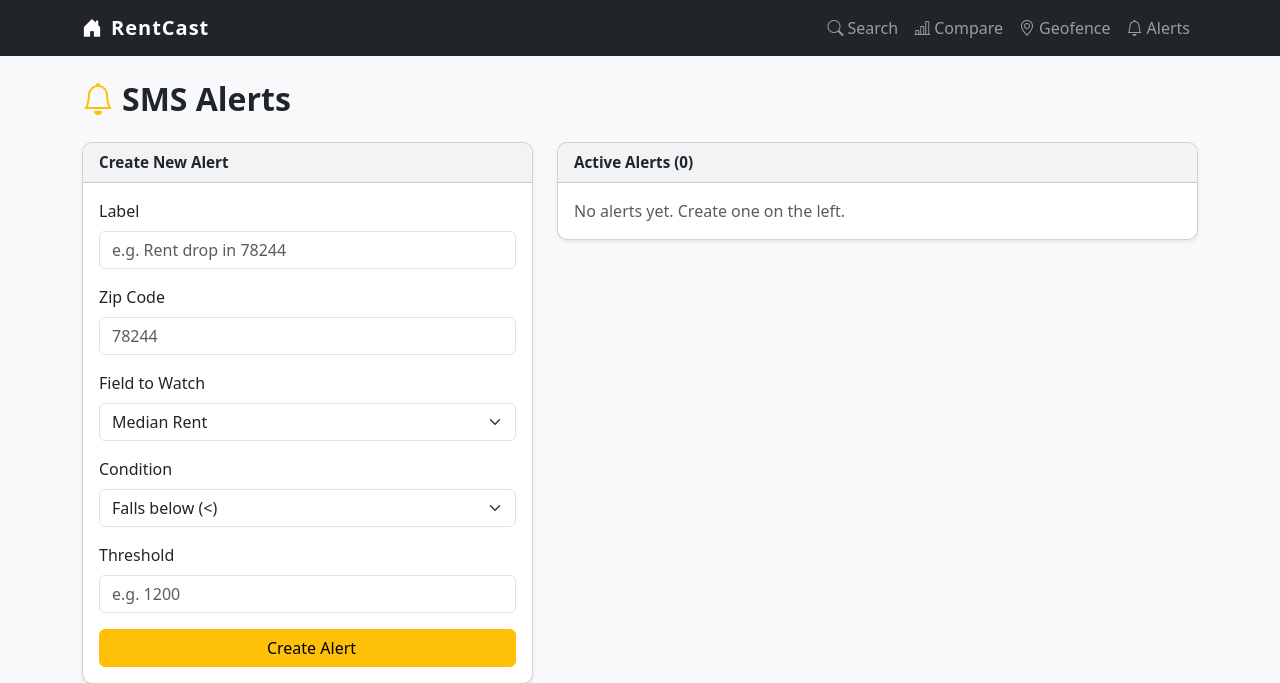
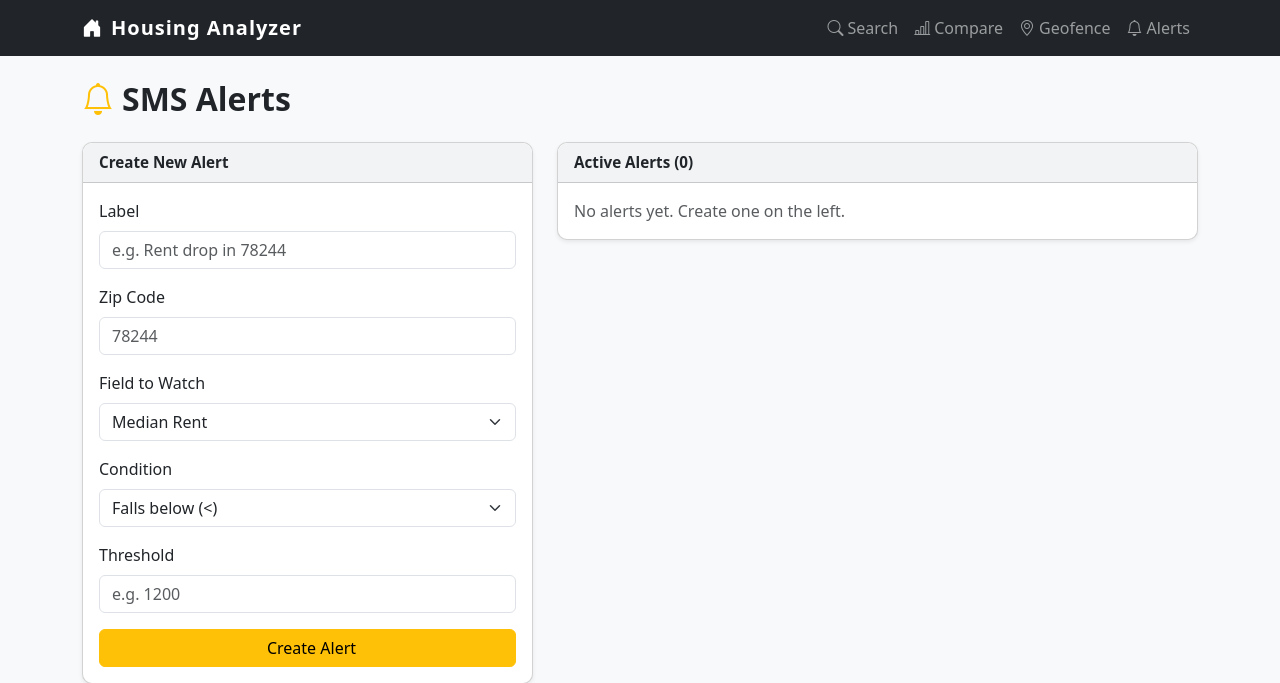
Before and after one commit to iampossiblyatwork/housing-analyzer, a Flask app: page /alerts in a window 1280 px wide. Shown: the top 683 px of the page. Run offline with Flask 3, Linux system fonts and the light colour scheme.

Commit message:
Rename project to Housing Analyzer
- Rename rentcast.py → housing_api.py; update all imports
- Replace RentCast branding in templates and alerts SMS

Co-Authored-By: Claude Sonnet 4.6 <noreply@anthropic.com>

```diff
--- a/alerts.py
+++ b/alerts.py
@@ -73,7 +73,7 @@ def evaluate_alert(alert, market_data):
 
 
 def check_and_notify(market_data, zip_code):
-    import rentcast as rc
+    import housing_api as rc
     alerts = load_alerts()
     triggered = []
 
@@ -83,7 +83,7 @@ def check_and_notify(market_data, zip_code):
         fired, current_value = evaluate_alert(alert, market_data)
         if fired:
             msg = (
-                f"RentCast Alert [{zip_code}]: {alert['label']}\n"
+                f"Housing Analyzer Alert [{zip_code}]: {alert['label']}\n"
                 f"{alert['field']} is {current_value:,.0f} "
                 f"({alert['operator']} {float(alert['threshold']):,.0f})"
             )
--- a/app.py
+++ b/app.py
@@ -1,5 +1,5 @@
 from flask import Flask, render_template, request, redirect, url_for, jsonify
-import rentcast
+import housing_api
 import alerts as alert_mgr
 
 app = Flask(__name__)
@@ -22,7 +22,7 @@ def market():
         return redirect(url_for("index"))
 
     try:
-        data = rentcast.get_market_stats(zip_code, history_range=history_range)
+        data = housing_api.get_market_stats(zip_code, history_range=history_range)
     except Exception as e:
         return render_template("error.html", message=str(e))
 
@@ -62,15 +62,15 @@ def property_lookup():
         return render_template("property.html", address=None, data=None)
 
     try:
-        props   = rentcast.get_properties(address=address, limit=1)
+        props   = housing_api.get_properties(address=address, limit=1)
         rent_est = None
         sale_est = None
         try:
-            rent_est = rentcast.get_rent_estimate(address=address)
+            rent_est = housing_api.get_rent_estimate(address=address)
         except Exception:
             pass
         try:
-            sale_est = rentcast.get_sale_estimate(address=address)
+            sale_est = housing_api.get_sale_estimate(address=address)
         except Exception:
             pass
     except Exception as e:
@@ -96,8 +96,8 @@ def compare():
         return render_template("compare.html", zip1=None, zip2=None, d1=None, d2=None)
 
     try:
-        d1 = rentcast.get_market_stats(zip1)
-        d2 = rentcast.get_market_stats(zip2)
+        d1 = housing_api.get_market_stats(zip1)
+        d2 = housing_api.get_market_stats(zip2)
     except Exception as e:
         return render_template("error.html", message=str(e))
 
@@ -120,7 +120,7 @@ def geofence():
         kwargs = {}
         if prop_type:
             kwargs["propertyType"] = prop_type
-        results = rentcast.search_by_geofence(float(lat), float(lng), float(radius), **kwargs)
+        results = housing_api.search_by_geofence(float(lat), float(lng), float(radius), **kwargs)
     except Exception as e:
         return render_template("error.html", message=str(e))
 
--- a/templates/base.html
+++ b/templates/base.html
@@ -3,7 +3,7 @@
 <head>
   <meta charset="UTF-8">
   <meta name="viewport" content="width=device-width, initial-scale=1">
-  <title>{% block title %}RentCast Analyzer{% endblock %}</title>
+  <title>{% block title %}Housing Analyzer{% endblock %}</title>
   <link href="https://cdn.jsdelivr.net/npm/bootstrap@5.3.3/dist/css/bootstrap.min.css" rel="stylesheet">
   <link href="https://cdn.jsdelivr.net/npm/bootstrap-icons@1.11.3/font/bootstrap-icons.css" rel="stylesheet">
   <link rel="stylesheet" href="https://unpkg.com/leaflet@1.9.4/dist/leaflet.css">
@@ -13,7 +13,7 @@
 
 <nav class="navbar navbar-expand-lg navbar-dark bg-dark">
   <div class="container">
-    <a class="navbar-brand fw-bold" href="/"><i class="bi bi-house-door-fill me-2"></i>RentCast</a>
+    <a class="navbar-brand fw-bold" href="/"><i class="bi bi-house-door-fill me-2"></i>Housing Analyzer</a>
     <button class="navbar-toggler" type="button" data-bs-toggle="collapse" data-bs-target="#nav">
       <span class="navbar-toggler-icon"></span>
     </button>
--- a/templates/index.html
+++ b/templates/index.html
@@ -1,11 +1,11 @@
 {% extends "base.html" %}
-{% block title %}RentCast Market Analyzer{% endblock %}
+{% block title %}Housing Analyzer{% endblock %}
 {% block content %}
 
 <div class="row justify-content-center mb-5">
   <div class="col-lg-8 text-center">
     <h1 class="display-5 fw-bold mb-2">Real Estate Market Analyzer</h1>
-    <p class="text-muted">Powered by RentCast — search markets, look up properties, compare areas, and set smart alerts.</p>
+    <p class="text-muted">Search markets, look up properties, compare areas, and set smart alerts.</p>
   </div>
 </div>
 
```
Also changed, not shown: main.py (+5 -5 lines), housing_api.py (renamed from rentcast.py).
